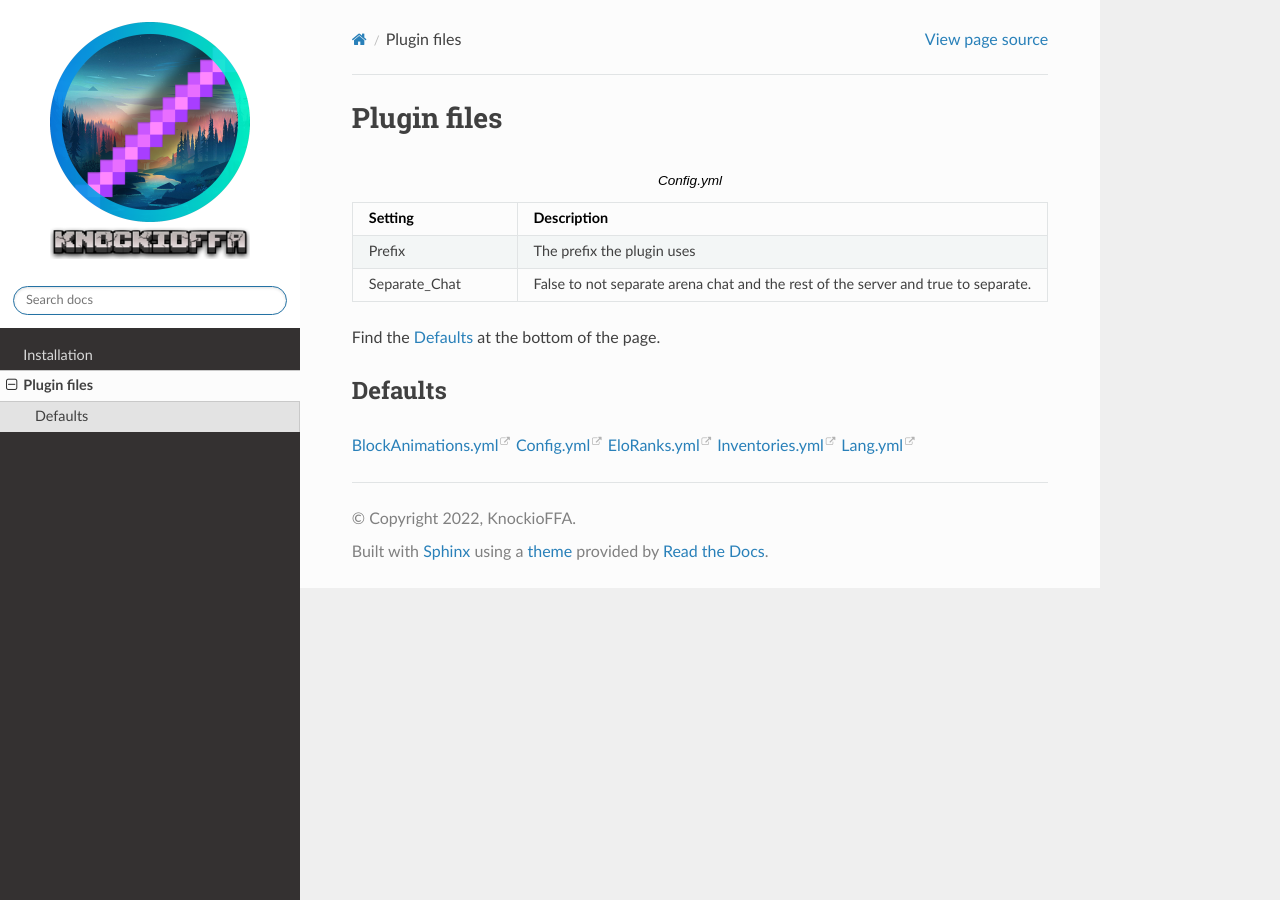
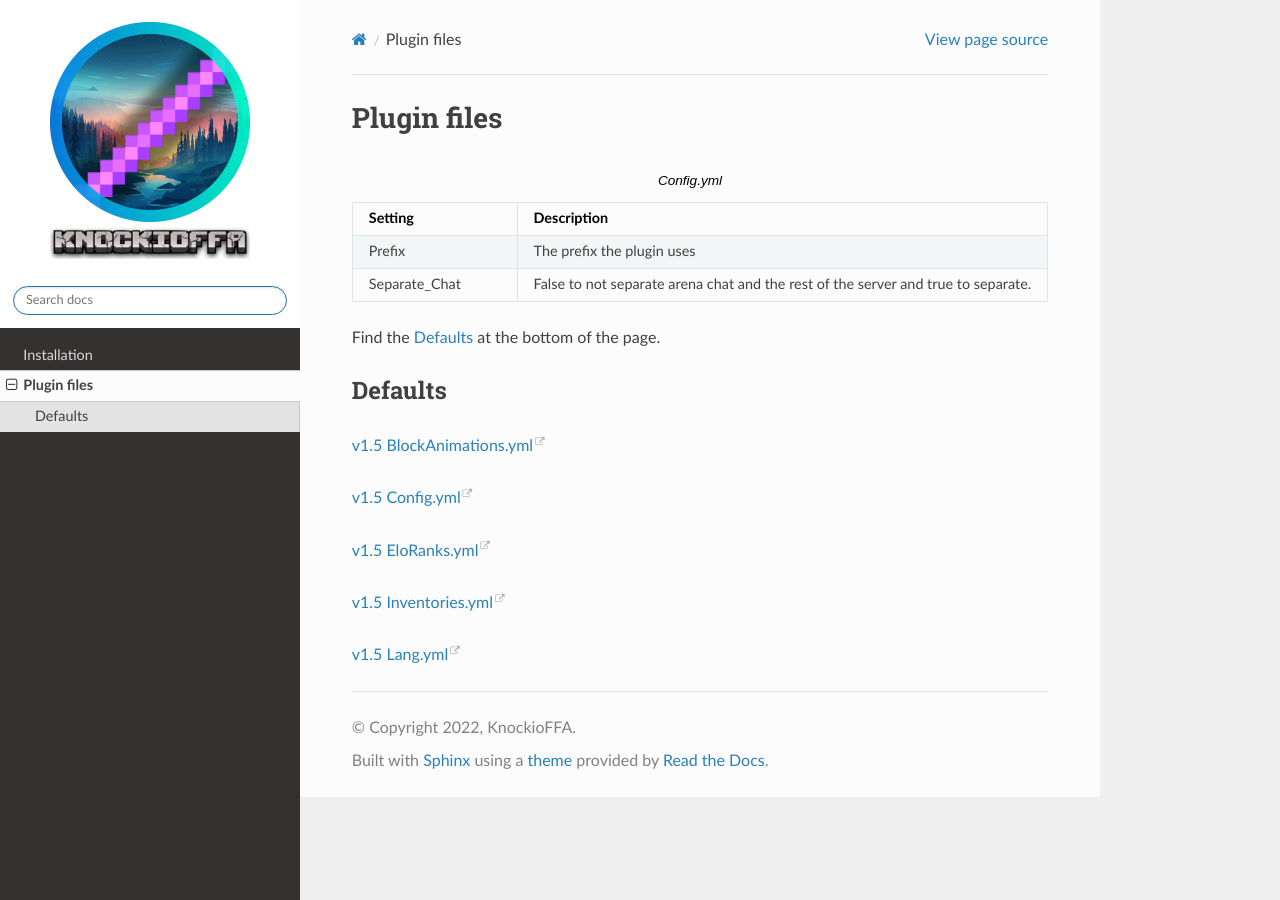
Before and after one commit to JustLeader69420/KnockioFFAdocs, a Sphinx documentation site: the page built from docs/source/files.rst, in a window 1280 px wide. Built offline with Sphinx 7.4.7 and the Read the Docs theme 2.0.0, drawn with Linux system fonts in a browser that asks for light colours; pages that are not in the unit, such as notebooks, are missing from menus.

Commit message:
Added and separated
Added it that the files are version specific and made it so that the default files are on their own lines

```diff
--- a/docs/source/files.rst
+++ b/docs/source/files.rst
@@ -21,8 +21,12 @@
 Defaults
 #####
 
-`BlockAnimations.yml <https://github.com/JustLeader69420/KnockioFFAdocs/raw/main/docs/source/assets/default-files/BlockAnimations.yml>`_
-`Config.yml <https://github.com/JustLeader69420/KnockioFFAdocs/raw/main/docs/source/assets/default-files/Config.yml>`_
-`EloRanks.yml <https://github.com/JustLeader69420/KnockioFFAdocs/raw/main/docs/source/assets/default-files/EloRanks.yml>`_
-`Inventories.yml <https://github.com/JustLeader69420/KnockioFFAdocs/raw/main/docs/source/assets/default-files/Inventories.yml>`_
-`Lang.yml <https://github.com/JustLeader69420/KnockioFFAdocs/raw/main/docs/source/assets/default-files/Lang.yml>`_
+`v1.5 BlockAnimations.yml <https://github.com/JustLeader69420/KnockioFFAdocs/raw/main/docs/source/assets/default-files/1.5/BlockAnimations.yml>`_
+
+`v1.5 Config.yml <https://github.com/JustLeader69420/KnockioFFAdocs/raw/main/docs/source/assets/default-files/1.5/Config.yml>`_
+
+`v1.5 EloRanks.yml <https://github.com/JustLeader69420/KnockioFFAdocs/raw/main/docs/source/assets/default-files/1.5/EloRanks.yml>`_
+
+`v1.5 Inventories.yml <https://github.com/JustLeader69420/KnockioFFAdocs/raw/main/docs/source/assets/default-files/1.5/Inventories.yml>`_
+
+`v1.5 Lang.yml <https://github.com/JustLeader69420/KnockioFFAdocs/raw/main/docs/source/assets/default-files/1.5/Lang.yml>`_
```
